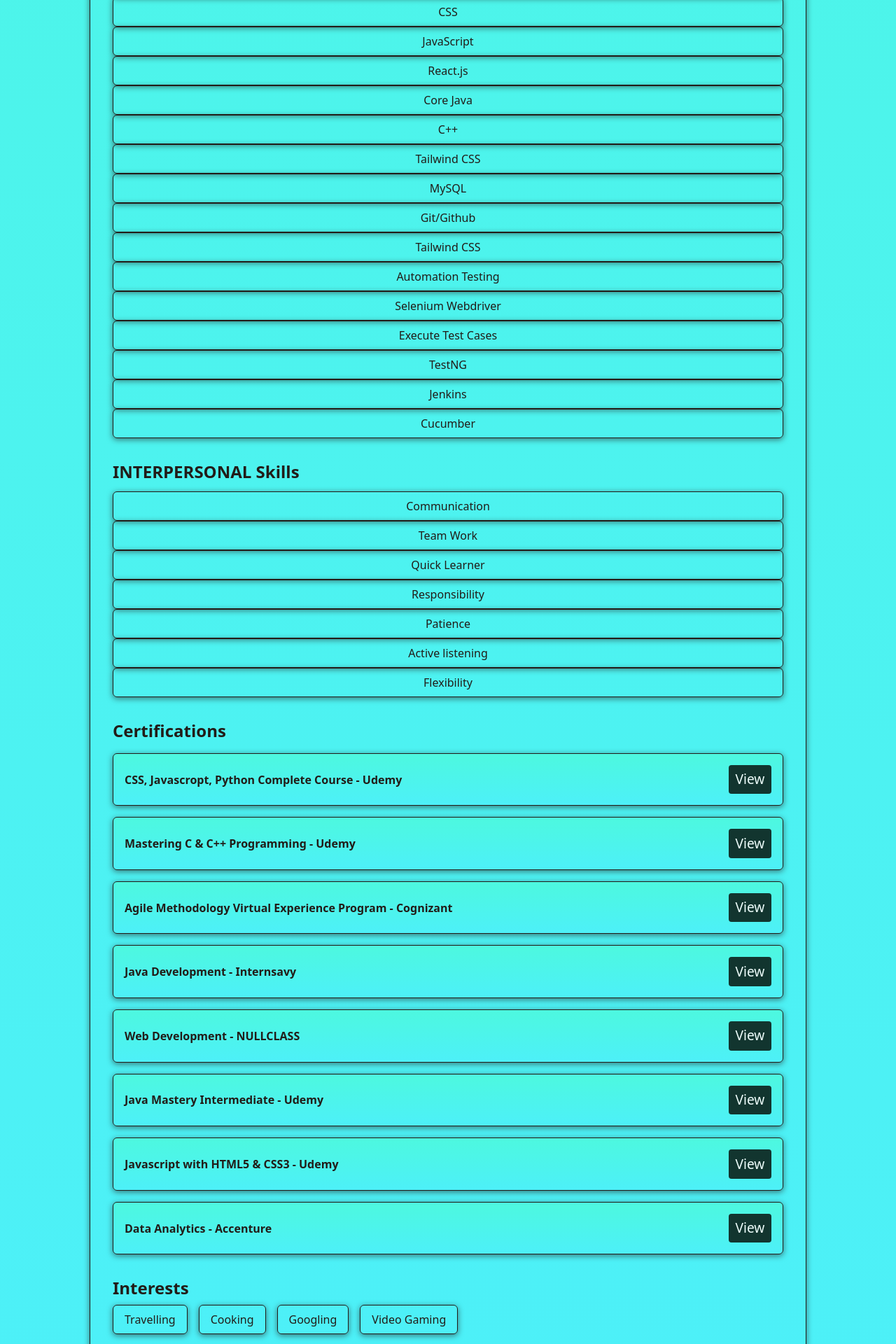
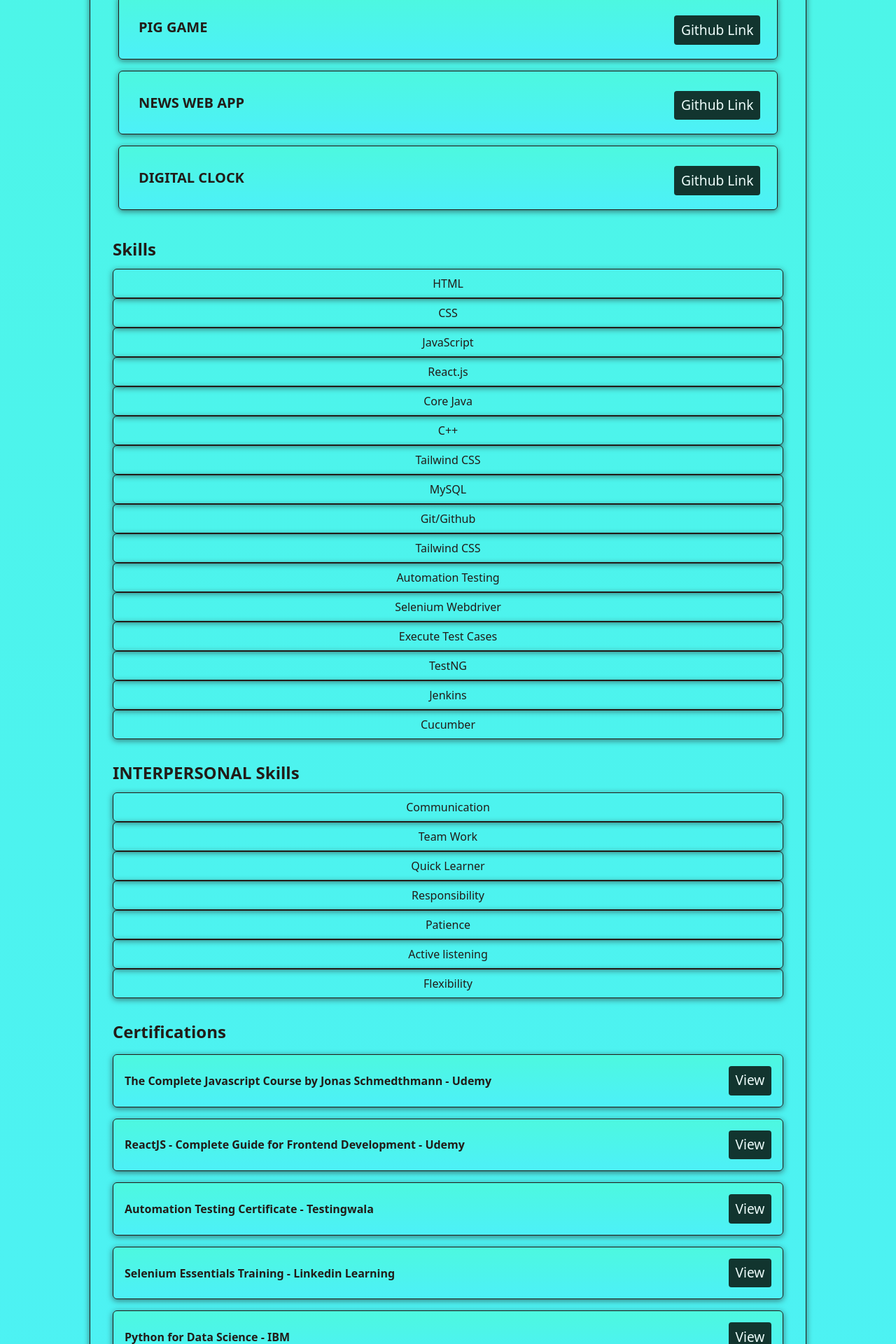
Before and after one commit to dilipdandi/dilip-portfolio, a React (Vite) app: page /resume in a window 1280 px wide. Shown: the part 1760-3680 px from the top of the page at 70% size. Built offline with nearby package versions, Linux system fonts and the light colour scheme.

Commit message:
initial commit

```diff
--- a/src/components/Header.jsx
+++ b/src/components/Header.jsx
@@ -63,7 +63,7 @@
           <li>
             <Link
               to="education"
-              className="btn "
+              className="btn"
               onClick={handleLinkClick}
             >
               Education
--- a/src/data.js
+++ b/src/data.js
@@ -55,6 +55,26 @@
 
   const certificates = [
     {
+      name: "The Complete Javascript Course by Jonas Schmedthmann - Udemy",
+      link: "https://drive.google.com/file/d/1t5bFpgEaR_EL_0jeS41J5OV_w68RhMpB/view?usp=sharing",
+    },
+    {
+      name: "ReactJS - Complete Guide for Frontend Development - Udemy",
+      link: "https://drive.google.com/file/d/1mfmWsv_wOff_8wKGgB8NF1G4XXWJnm_v/view?usp=sharing"
+    },
+    {
+      name: "Automation Testing Certificate - Testingwala",
+      link: "https://drive.google.com/file/d/19vMZ_a_KJM5ySE2kafh5LqC9XAjoCbiY/view?usp=sharing",
+    },
+    {
+      name: "Selenium Essentials Training - Linkedin Learning",
+      link: "https://drive.google.com/file/d/127Nt-u7t3E6FnzPjdGJL_mAkl95ggX7d/view?usp=sharing",
+    },
+    {
+      name: "Python for Data Science - IBM",
+      link: "https://drive.google.com/file/d/1r49XytBohnV-n11yTUEC6Caw_5WLmSc5/view?usp=sharing",
+    },
+    {
       name: "CSS, Javascropt, Python Complete Course - Udemy",
       link: "https://drive.google.com/file/d/1t5bFpgEaR_EL_0jeS41J5OV_w68RhMpB/view?usp=sharing",
     },
@@ -98,6 +118,26 @@
       gitLink: "https://github.com/dilipdandi/gym_management_system.git",
 
     },
+    {
+      name: "Investment Calculator",
+      gitLink: "https://github.com/dilipdandi/investment-calculator.git",
+
+    },
+    {
+      name: "Pig Game",
+      gitLink: "https://github.com/dilipdandi/pig-game.git",
+
+    },
+    {
+      name: "News Web App",
+      gitLink: "https://github.com/dilipdandi/news-web-app.git",
+
+    },
+    {
+      name: "Digital Clock",
+      gitLink: "https://github.com/dilipdandi/digital-clock.git",
+
+    },
   ];
 
 
```
